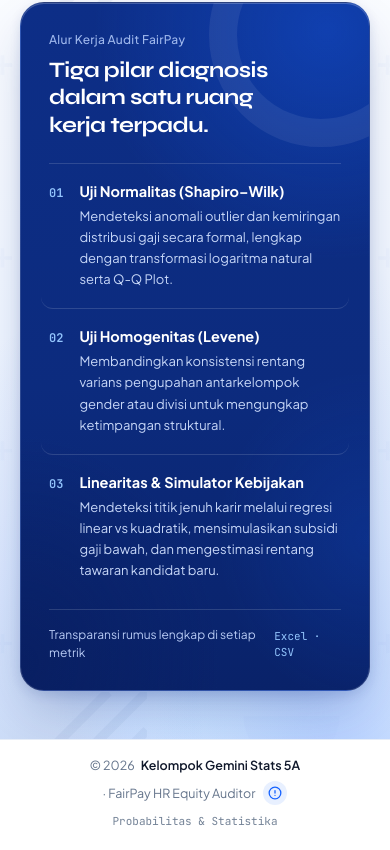
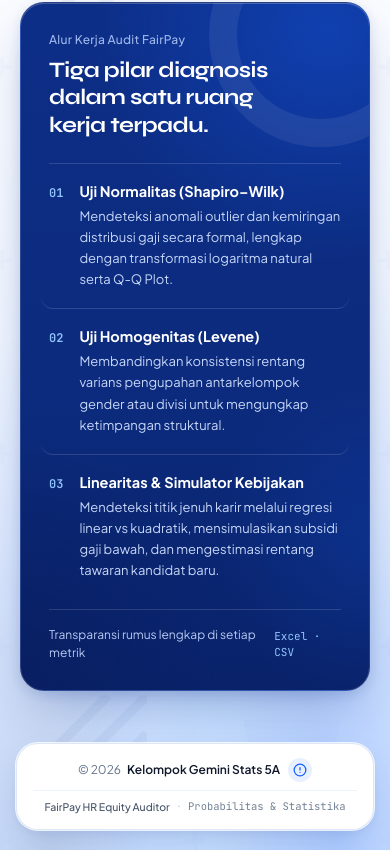
Before and after one commit to DwiKautsar/fairpay-lab, a React (Vite) app: page / in a window 390 px wide. Shown: the part 706-1556 px from the top of the page. Built offline with nearby package versions, Linux system fonts and the light colour scheme.

Commit message:
style: improve footer responsiveness
Refine layout for mobile view by adjusting font sizes, adding conditional visibility for text, and updating spacing to ensure proper alignment across different screen sizes.

```diff
--- a/src/components/AppFooter.tsx
+++ b/src/components/AppFooter.tsx
@@ -205,10 +205,10 @@ export function AppFooter({ variant = 'welcome' }: AppFooterProps) {
 
   const footerInner = (
     <div className="flex w-full flex-col items-center justify-between gap-2 text-center sm:flex-row sm:text-left">
-      <div className="flex flex-wrap items-center justify-center gap-1.5 text-[12.5px] text-[#64748B] sm:justify-start">
+      <div className="flex flex-wrap items-center justify-center gap-x-1.5 gap-y-1 text-[12px] sm:text-[12.5px] text-[#64748B] sm:justify-start">
         <span>&copy; 2026</span>
         <strong className="font-semibold text-[#0F172A]">Kelompok Gemini Stats 5A</strong>
-        <span>&middot; FairPay HR Equity Auditor</span>
+        <span className="hidden sm:inline">&middot; FairPay HR Equity Auditor</span>
         <button
           ref={triggerRef}
           type="button"
@@ -228,8 +228,12 @@ export function AppFooter({ variant = 'welcome' }: AppFooterProps) {
         </button>
       </div>
 
-      <div className="font-mono text-[11px] text-[#64748B]/90">
-        Probabilitas &amp; Statistika
+      <div className="flex w-full items-center justify-center gap-1.5 border-t border-[#EDF2FB] pt-2 sm:w-auto sm:border-t-0 sm:pt-0 font-mono text-[10.5px] sm:text-[11px] text-[#64748B]/90">
+        <span className="sm:hidden font-sans font-medium text-[#475569]">
+          FairPay HR Equity Auditor
+        </span>
+        <span className="sm:hidden text-[#CBD5E1]">&middot;</span>
+        <span>Probabilitas &amp; Statistika</span>
       </div>
     </div>
   );
@@ -238,16 +242,18 @@ export function AppFooter({ variant = 'welcome' }: AppFooterProps) {
     <footer
       className={
         variant === 'dashboard'
-          ? 'mt-auto w-full lg:px-5 xl:px-7 lg:pb-3.5 lg:pt-1'
-          : 'relative z-10 mt-auto border-t border-[#E6EDF8] bg-white px-5 py-4 sm:px-8 lg:px-10'
+          ? 'mt-auto w-full px-3.5 pb-[max(1.25rem,env(safe-area-inset-bottom))] pt-2 sm:px-5 lg:px-5 xl:px-7 lg:pb-3.5 lg:pt-1'
+          : 'relative z-10 mt-auto w-full px-4 pb-[max(1.25rem,env(safe-area-inset-bottom))] pt-1 sm:border-t sm:border-[#E6EDF8] sm:bg-white sm:px-8 sm:py-4 lg:px-10'
       }
     >
       {variant === 'dashboard' ? (
-        <div className="mx-auto w-full max-w-[1520px] border-t border-[#E7EDF8] bg-white/92 px-4 py-3.5 sm:px-6 lg:rounded-[18px] lg:border lg:border-white/90 lg:bg-white/88 lg:px-6 lg:py-3.5 lg:backdrop-blur-md lg:shadow-[0_10px_28px_-10px_rgba(12,43,126,0.08),0_2px_6px_rgba(12,43,126,0.035),inset_0_1px_0_rgba(255,255,255,0.95)] lg:ring-1 lg:ring-[#DCE6F7]/75">
+        <div className="mx-auto w-full max-w-[1520px] rounded-[22px] border border-[#DCE6F7]/95 bg-white px-4 py-3.5 shadow-[0_14px_34px_-10px_rgba(12,43,126,0.16),0_4px_12px_-4px_rgba(12,43,126,0.08),inset_0_1px_0_rgba(255,255,255,1)] ring-1 ring-white/80 sm:px-6 lg:rounded-[18px] lg:border-white/90 lg:bg-white/88 lg:px-6 lg:py-3.5 lg:backdrop-blur-md lg:shadow-[0_10px_28px_-10px_rgba(12,43,126,0.08),0_2px_6px_rgba(12,43,126,0.035),inset_0_1px_0_rgba(255,255,255,0.95)] lg:ring-[#DCE6F7]/75">
           {footerInner}
         </div>
       ) : (
-        <div className="mx-auto w-full max-w-[1240px]">{footerInner}</div>
+        <div className="mx-auto w-full max-w-[1240px] rounded-[22px] border border-[#DCE6F7]/95 bg-white px-4 py-3.5 shadow-[0_16px_38px_-10px_rgba(12,43,126,0.18),0_4px_12px_-4px_rgba(12,43,126,0.08),inset_0_1px_0_rgba(255,255,255,1)] ring-1 ring-white/80 sm:rounded-none sm:border-0 sm:bg-transparent sm:p-0 sm:shadow-none sm:ring-0">
+          {footerInner}
+        </div>
       )}
 
       {open &&
```
